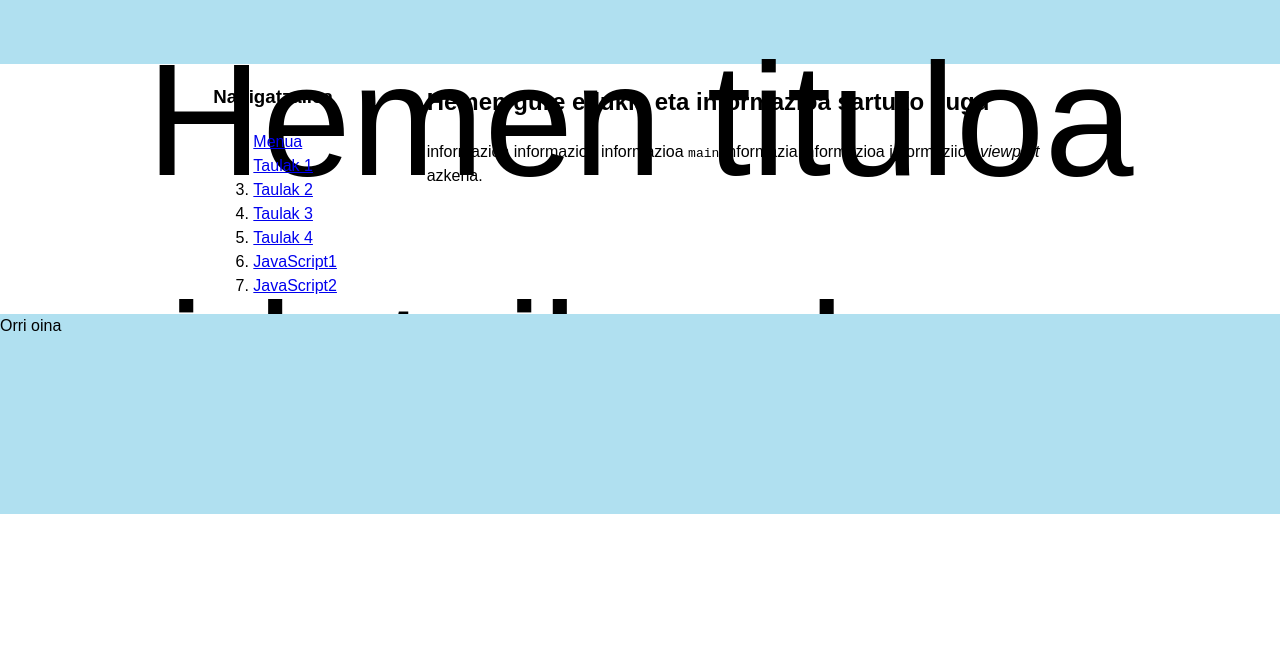
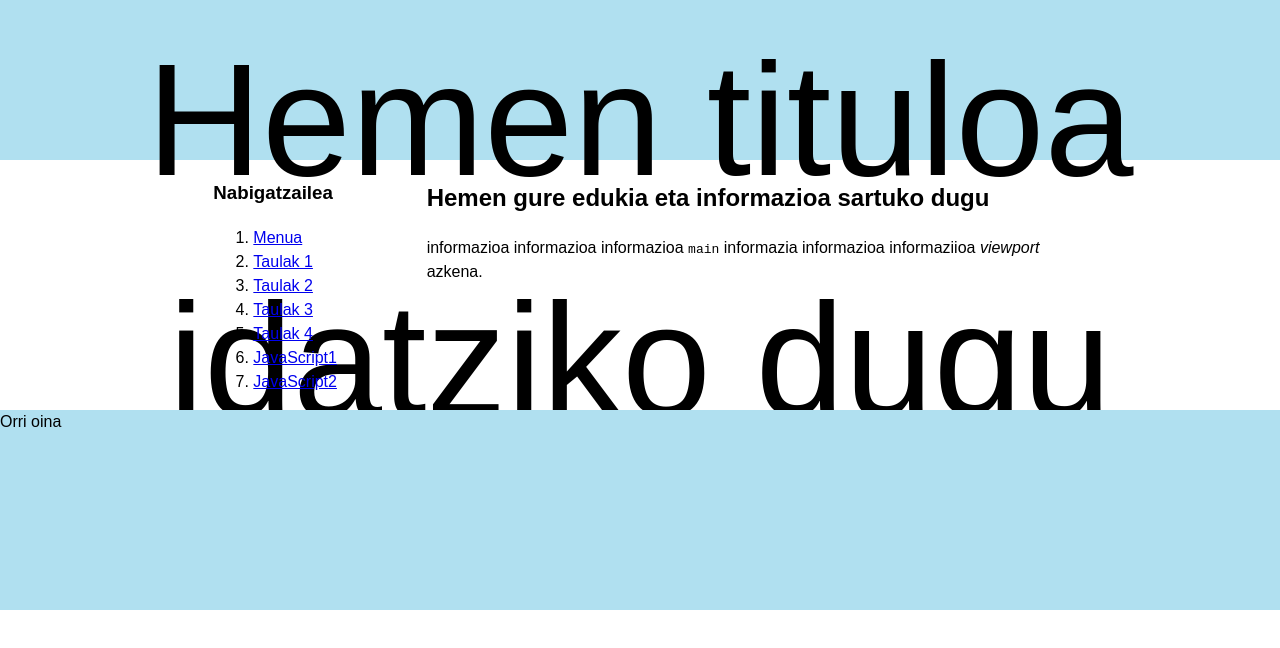
Before and after one commit to senterland2020/maketazioa, a plain HTML site: page index.html in a window 1280 px wide. Drawn offline with Linux system fonts and the light colour scheme.

Commit message:
HeaderRem
Header rem-aren tamaina

```diff
--- a/css/estiloak.css
+++ b/css/estiloak.css
@@ -7,7 +7,7 @@ body {
 
 .nagusia {
     display: grid; /*Sareta; Kuadrikula; grid*/
-    grid-template-rows: 4rem auto 200px; /*Hemen hiru ilara jarri ditugu bakoitza bere altueraren balio desberdinekin*/
+    grid-template-rows: 10rem auto 200px; /*Hemen hiru ilara jarri ditugu bakoitza bere altueraren balio desberdinekin*/
     grid-template-columns: 1fr 1fr 3fr 1fr; /*Hemen hiru ilara jarri ditugu bakoitza bere balio desberdinekin, hirugarrena
 	besteak baino hiru aldeiz zabalagoa izango da*/
 	/*
```
